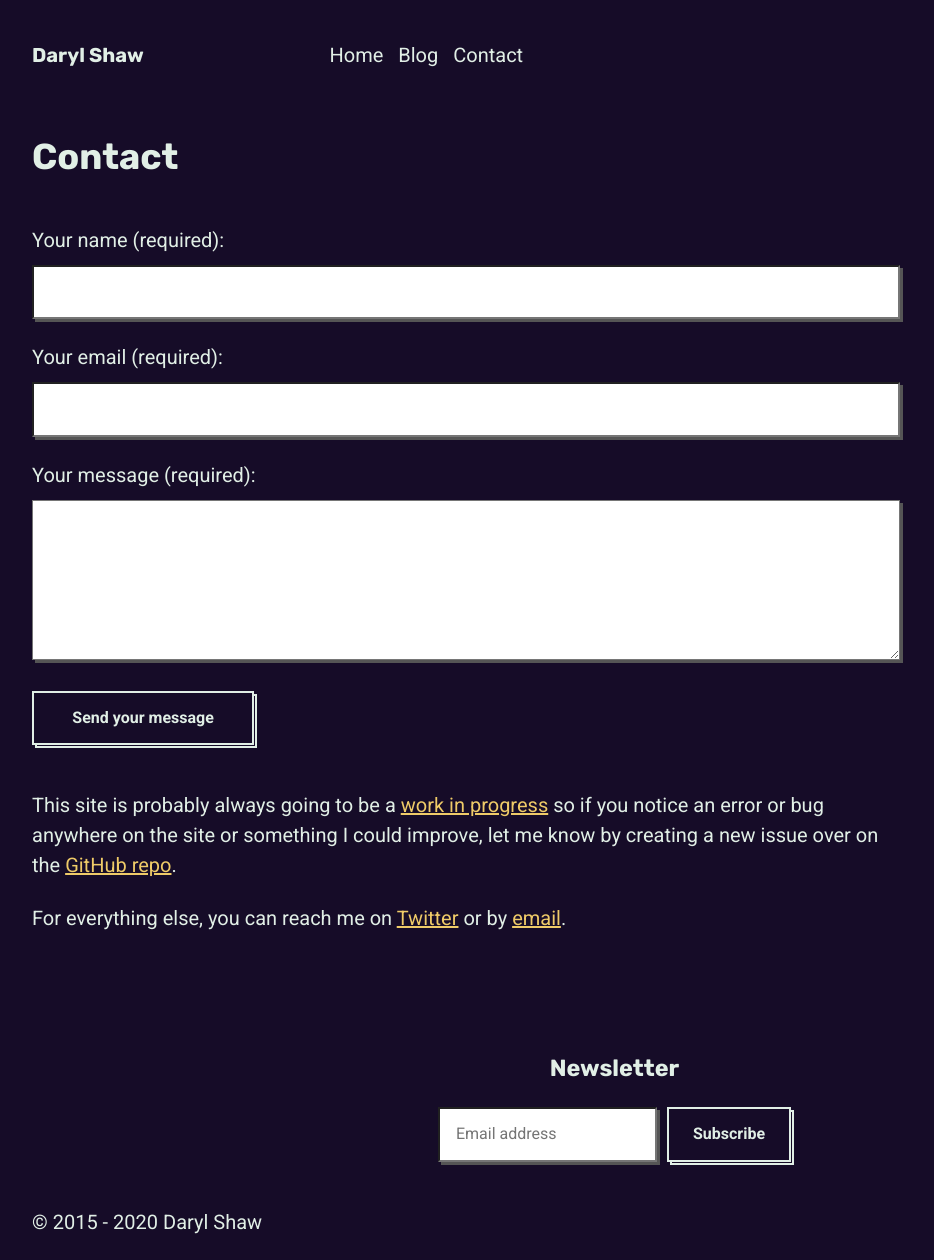
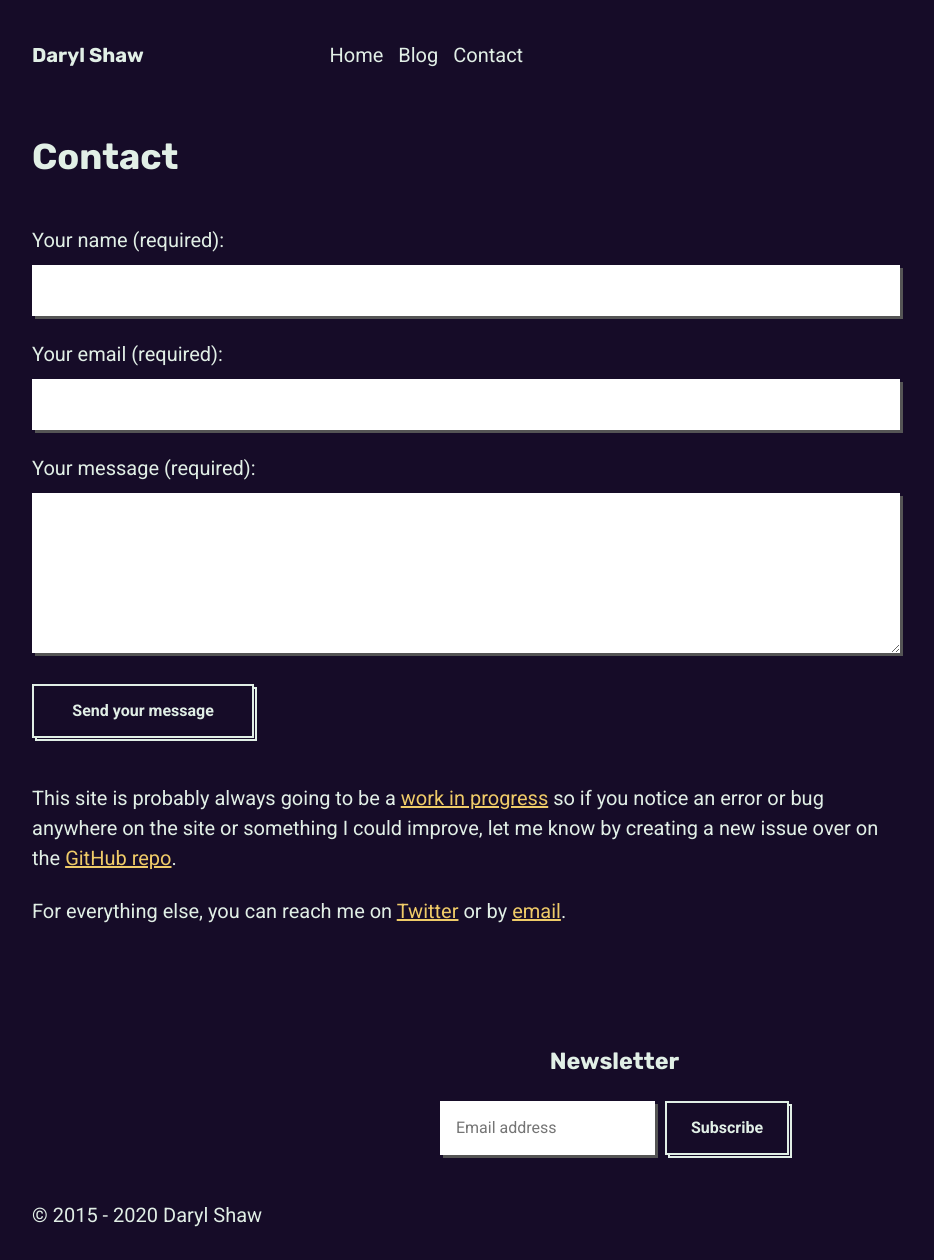
Before and after one commit to darylshaw/darylshaw.co.uk, a Jekyll site: the page built from contact.md, in a window 1280 px wide. Shown: the whole page, without its empty margins (13-947 px from the left). Built offline with Jekyll 4.4.1, drawn with Linux system fonts in a browser that asks for light colours; a script that is not in the unit is left out; comment, search, counter and statistics services are not loaded.

Commit message:
Removed border from inputs and added 100% height

```diff
--- a/_sass/_helpers.scss
+++ b/_sass/_helpers.scss
@@ -32,19 +32,18 @@ label {
   margin-bottom: 0.5em;
 }
 
-input {
+input,
+textarea {
   width: 100%;
   padding: 1em;
   font-size: 0.8em;
   box-shadow: 3px 3px $grey;
+  border: 0;
+  height: 100%;
 }
 
 textarea {
-  width: 100%;
   height: 10em;
-  padding: 1em;
-  font-size: 0.8em;
-  box-shadow: 3px 3px $grey;
 }
 
 .button {
```
